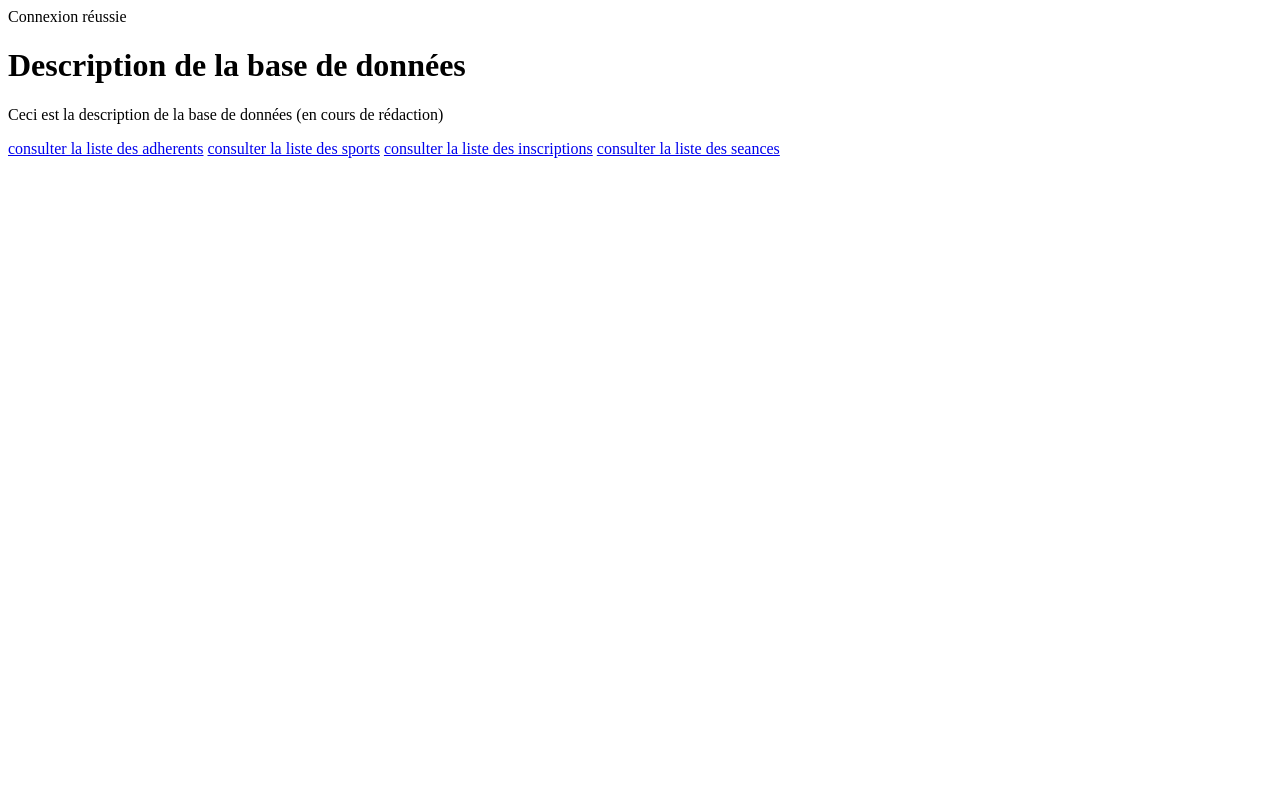
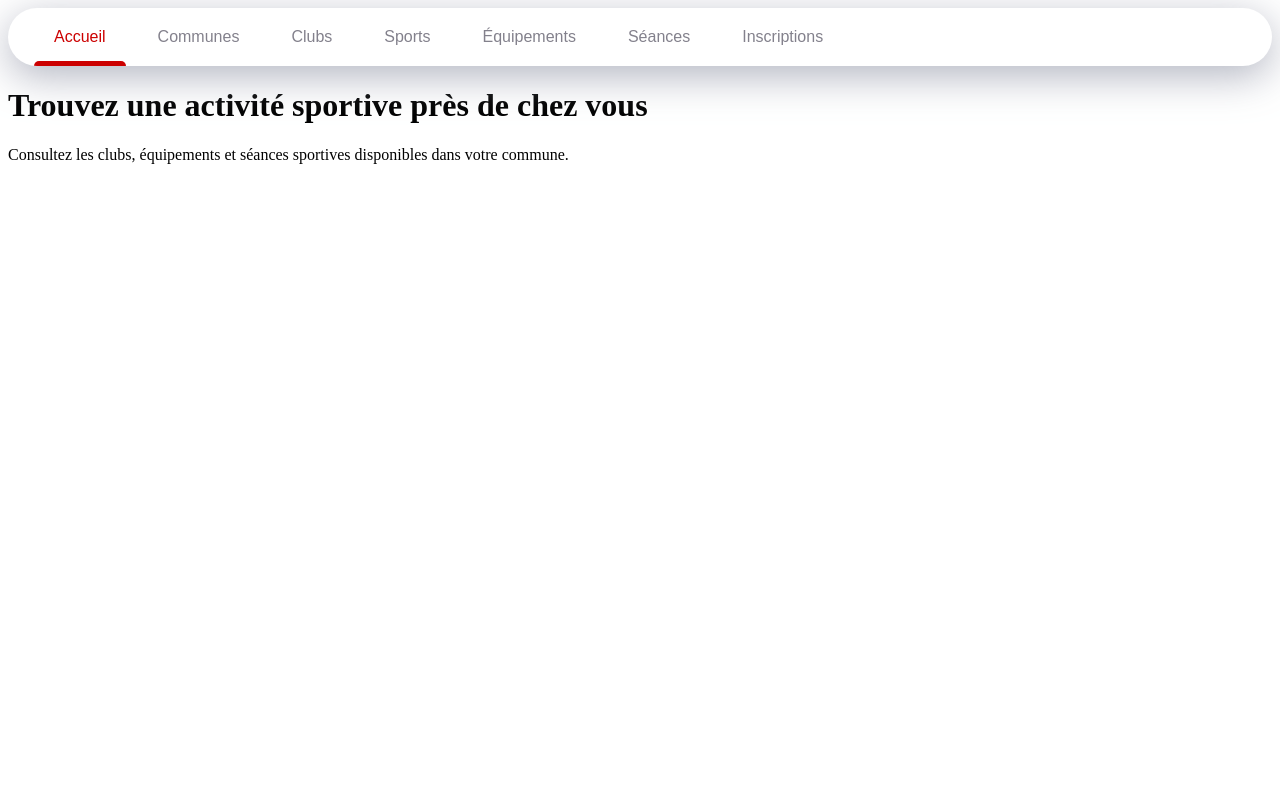
Before and after one commit to marwa-idzim/Projet_SAE, a PHP site: page / in a window 1280 px wide. Run offline with PHP 8.4, Linux system fonts and the light colour scheme.

Commit message:
Ajout de la barre de navigation sur toutes les pages

```diff
--- a/assets/css/style.css
+++ b/assets/css/style.css
@@ -0,0 +1,57 @@
+/* On fait en sorte que chaque élément contienne sa marge interne avec box-sizing et on retire les traits qui sont par défaut sur les liens */
+* {
+  box-sizing: border-box;
+  text-decoration: none;
+}
+
+/* On modernise notre balise de navigation avec une petite ombre. On mets tous les éléments du menu les uns bien à côté des autres avec flexbox (display: flex) */
+nav {
+  background-color: #fff;
+  padding: 0 20px;
+  border-radius: 40px;
+  box-shadow: 0 10px 40px rgba(159, 162, 177, .8);
+  display: flex;
+  overflow: hidden;
+  overflow-x: auto;
+  position: relative;
+}
+
+/* On stylise chaque élément */
+.nav-item {
+  color: #83818c;
+  font-family: arial, sans-serif;
+  padding: 20px;
+  margin: 0 6px;
+  position: relative;
+}
+
+/* Ici on met juste un petit élément avant chaque élément pour le rendre plus beau visuellement */
+.nav-item:before {
+  content: "";
+  position: absolute;
+  bottom: -6px;
+  background-color: #dfe2ea;
+  height: 5px;
+  width: 100%;
+  border-radius: 8px 8px 0 0;
+  left: 0;
+  transition: .3s;
+}
+
+/* Avec les dernières nouveautés de CSS, on peut changer les propriétés des éléments selon des conditions avec not */
+.nav-item:not(.is-active):hover:before {
+  bottom: 0;
+}
+.nav-item:not(.is-active):hover {
+  color: #333;
+}
+
+/* Stylisons notre indicateur */
+.nav-indicator {
+  position: absolute;
+  left: 0;
+  bottom: 0;
+  height: 5px;
+  transition: .4s;
+  border-radius: 8px 8px 0 0;
+}
--- a/assets/js/script.js
+++ b/assets/js/script.js
@@ -0,0 +1,29 @@
+const indicator = document.querySelector('.nav-indicator');
+const items = document.querySelectorAll('.nav-item');
+
+function handleIndicator(el) {
+  // Boucler sur items -> retirer la classe "is-active"
+  items.forEach(item => {
+    item.classList.remove('is-active');
+    item.removeAttribute('style');
+  })
+
+  const elementColor = el.dataset.activeColor;
+  const target = el.dataset.target;
+
+  // Styliser l'indicateur
+  indicator.style.width = `${el.offsetWidth}px`;
+  indicator.style.backgroundColor = elementColor;
+  indicator.style.left = `${el.offsetLeft}px`;
+
+  // Ajout la classe is-active
+  el.classList.add('is-active');
+  el.style.color = elementColor;
+}
+
+items.forEach((item, index) => {
+  item.addEventListener('click', e => {
+    handleIndicator(e.target)
+  });
+  item.classList.contains('is-active') && handleIndicator(item);
+});
--- a/public/index.php
+++ b/public/index.php
@@ -1,26 +1,36 @@
 <?php
-require "../config/db.php";
-echo "Connexion réussie";
+//require "../config/db.php";
+//echo "Connexion réussie";
 
 
 
 ?>
 <!DOCTYPE html>
-<html lang="en">
+<html lang="fr">
 <head>
     <meta charset="UTF-8">
     <meta name="viewport" content="width=device-width, initial-scale=1.0">
     <title>Association sportive</title>
+    <link rel="stylesheet" href="../assets/css/style.css">
 </head>
 <body>
-    <h1>Description de la base de données</h1>
-    <p>Ceci est la description de la base de données (en cours de rédaction)</p>
-    <a href="adherents.php">consulter la liste des adherents</a>
-    <a href="sport.php">consulter la liste des sports</a>
-    <a href="inscriptions.php">consulter la liste des inscriptions</a>
-    <a href="seances.php">consulter la liste des seances</a>
+
+    <nav>
+        <a href="index.php" class="nav-item is-active" data-active-color="#cc0000" data-target="Accueil">Accueil</a>
+        <a href="communes.php" class="nav-item" data-active-color="#cc7700" data-target="Communes">Communes</a>
+        <a href="clubs.php" class="nav-item" data-active-color="#ccc900" data-target="Clubs">Clubs</a>
+        <a href="sports.php" class="nav-item" data-active-color="#00cca3" data-target="Sports">Sports</a>
+        <a href="equipements.php" class="nav-item" data-active-color="#0022cc" data-target="Equipements">Équipements</a>
+        <a href="seances.php" class="nav-item" data-active-color="#c200cc" data-target="Seances">Séances</a>
+        <a href="inscriptions.php" class="nav-item" data-active-color="#cc007e" data-target="Inscriptions">Inscriptions</a>
+
+        <span class="nav-indicator"></span>
+    </nav>
+
+    <h1>Trouvez une activité sportive près de chez vous</h1>
+    <p>Consultez les clubs, équipements et séances sportives disponibles dans votre commune.</p>
 
 
-
+     <script src="../assets/js/script.js"></script>
 </body>
 </html>
```
Also changed, not shown: public/clubs.php (+36 -0 lines), public/communes.php (added, +36 -0 lines), public/equipements.php (+36 -0 lines), public/inscriptions.php (+36 -0 lines), public/seances.php (+36 -0 lines), README.md.
